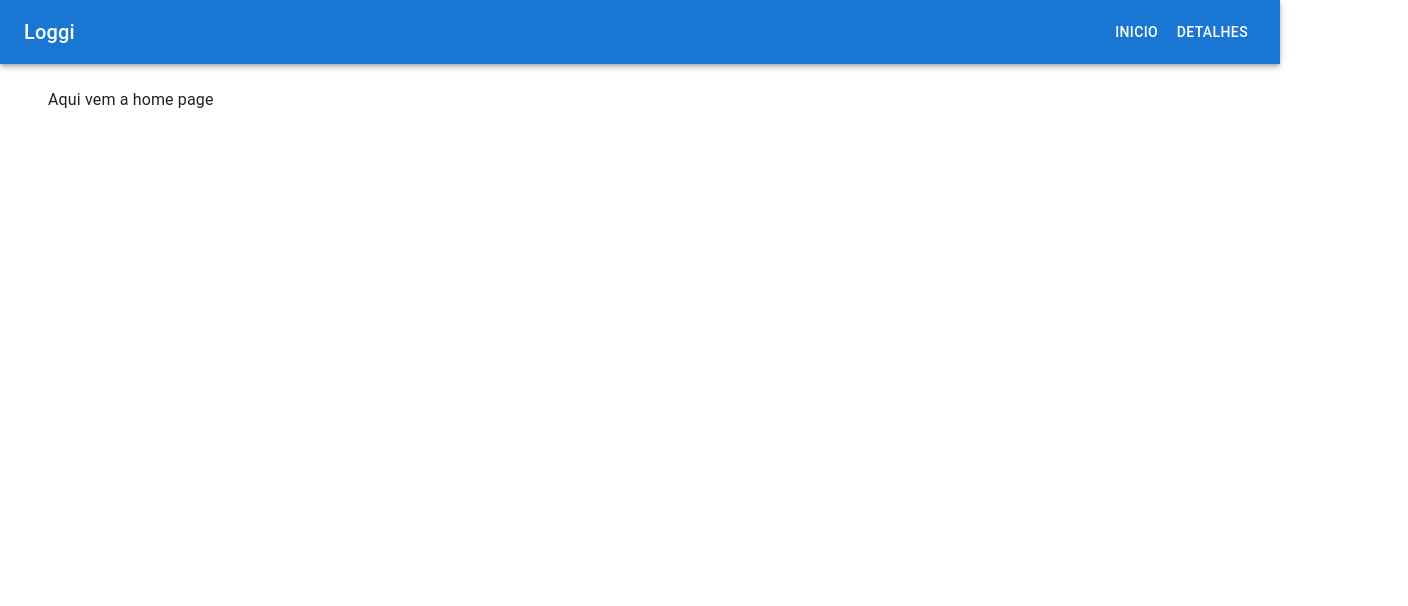
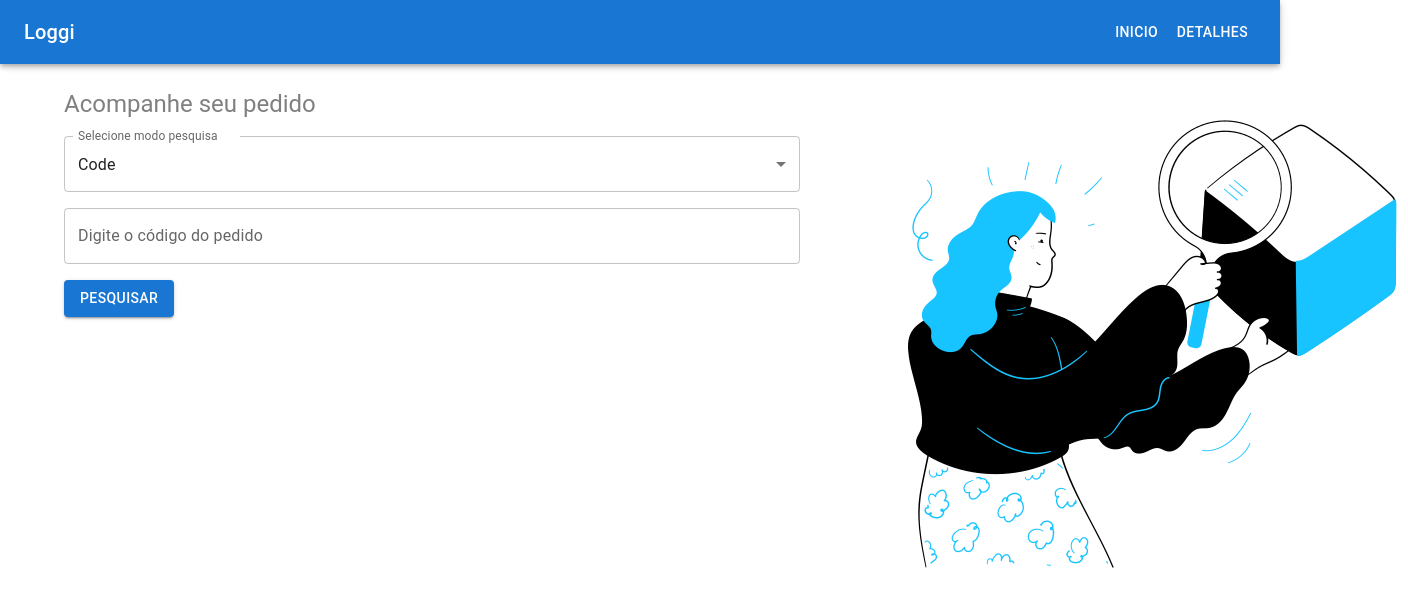
Before and after one commit to loggi/desafio-frontend, a Next.js app: page / in a window 1280 px wide. Shown: the top 606 px of the page, 1408 px wide, since content can reach past the window. Built offline with nearby package versions, Linux system fonts and the light colour scheme.

Commit message:
feat: adding home page components

```diff
--- a/src/app/page.tsx
+++ b/src/app/page.tsx
@@ -1,10 +1,32 @@
-import * as React from "react";
-import { Typography } from "@mui/material";
+"use client";
+import React from "react";
+import Typography from "@mui/material/Typography";
+import Grid from "@mui/material/Grid";
+import { SearchPackage } from "@/assets";
+import Image from "next/image";
+import { Hidden } from "@mui/material";
+import { SelectFilter } from "@/components";
+const HomePage = () => {
+  return (
+    <Grid container spacing={12}>
+      <Grid item xs={12} sm={12} md={8}>
+        <Typography
+          variant="h5"
+          component="div"
+          marginBottom={2}
+          color="GrayText"
+        >
+          Acompanhe seu pedido
+        </Typography>
+        <SelectFilter onSubmit={(filter, value) => {}} />
+      </Grid>
+      <Grid item xs={12} sm={12} md={4} lg={4}>
+        <Hidden smDown>
+          <Image src={SearchPackage} alt="Search Package" />
+        </Hidden>
+      </Grid>
+    </Grid>
+  );
+};
 
-export default function HomePage() {
-  return (
-    <Typography variant="body1" gutterBottom>
-      Aqui vem a home page
-    </Typography>
-  );
-}
+export default HomePage;
--- /dev/null
+++ b/src/assets/index.ts
@@ -0,0 +1 @@
+export { default as SearchPackage } from "./search-package.png";
--- a/src/components/Container/index.tsx
+++ b/src/components/Container/index.tsx
@@ -9,7 +9,6 @@ import { Box, Container } from "@mui/material";
 
 export function MainContainer({ children }: { children: React.ReactNode }) {
   return (
-    <Container>
     <Box
       sx={{
         display: "flex",
@@ -20,6 +19,5 @@ export function MainContainer({ children }: { children: React.ReactNode }) {
     >
       {children}
     </Box>
-    </Container>
   );
 }
--- /dev/null
+++ b/src/components/Form/index.ts
@@ -0,0 +1 @@
+export * from "./select-filter";
--- /dev/null
+++ b/src/components/Form/select-filter.tsx
@@ -0,0 +1,81 @@
+"use client";
+import React, { useState } from "react";
+import TextField from "@mui/material/TextField";
+import Button from "@mui/material/Button";
+
+import {
+  Box,
+  FormControl,
+  InputLabel,
+  MenuItem,
+  Select,
+  SelectChangeEvent,
+} from "@mui/material";
+
+type TSelectFilter = {
+  onSubmit: (filterType: string, inputValue: string) => void;
+};
+
+export function SelectFilter({ onSubmit }: TSelectFilter) {
+  const [filter, setSelectFilter] = useState("code");
+  const [value, setValue] = useState("");
+
+  const handleChange = (event: SelectChangeEvent) => {
+    setValue("");
+    setSelectFilter(event.target.value);
+  };
+
+  return (
+    <FormControl fullWidth>
+      <Box marginBottom={2}>
+        <InputLabel id="demo-simple-select-label">
+          Selecione modo pesquisa
+        </InputLabel>
+        <Select
+          labelId="demo-simple-select-label"
+          id="demo-simple-select"
+          value={filter}
+          label="Selecione modo de pesquisa"
+          onChange={handleChange}
+          fullWidth
+        >
+          <MenuItem value={"code"}>Code</MenuItem>
+          <MenuItem value={"cpf"}>CPF</MenuItem>
+        </Select>
+      </Box>
+      {filter === "code" ? (
+        <Box marginBottom={2}>
+          <TextField
+            id="outlined-basic"
+            label="Digite o código do pedido"
+            variant="outlined"
+            fullWidth
+            value={value}
+            onChange={(evt) => setValue(evt.target.value)}
+          />
+        </Box>
+      ) : (
+        <Box marginBottom={2}>
+          <TextField
+            id="outlined-basic"
+            label="Digite seu CPF"
+            variant="outlined"
+            fullWidth
+            value={value}
+            onChange={(evt) => setValue(evt.target.value)}
+          />
+        </Box>
+      )}
+
+      <Box>
+        <Button
+          variant="contained"
+          color="primary"
+          onClick={() => onSubmit(filter, value)}
+        >
+          Pesquisar
+        </Button>
+      </Box>
+    </FormControl>
+  );
+}
--- a/src/components/Header/index.tsx
+++ b/src/components/Header/index.tsx
@@ -11,6 +11,7 @@ import Button from "@mui/material/Button";
 import { SideBar } from "./sideBar";
 import Link from "next/link";
 import { navItems } from "@/routes/routes";
+import { Container } from "@mui/material";
 
 /**
  * Should be only used in the root app/layout
@@ -70,10 +71,10 @@ export default function HeaderBar(props: Props) {
           mobileOpen={mobileOpen}
         />
       </nav>
-      <Box component="main" sx={{ p: 3 }}>
+      <Container component="main" sx={{ p: 3 }}>
         <Toolbar />
         {props.children}
-      </Box>
+      </Container>
     </Box>
   );
 }
--- /dev/null
+++ b/src/components/index.ts
@@ -0,0 +1 @@
+export * from "./Form";
```
Also changed, not shown: src/assets/search-package.png (added), src/components/Media/MediaCard.tsx (renamed from src/components/MediaCard.tsx). Lines whose indentation alone changed are shown as unchanged.
